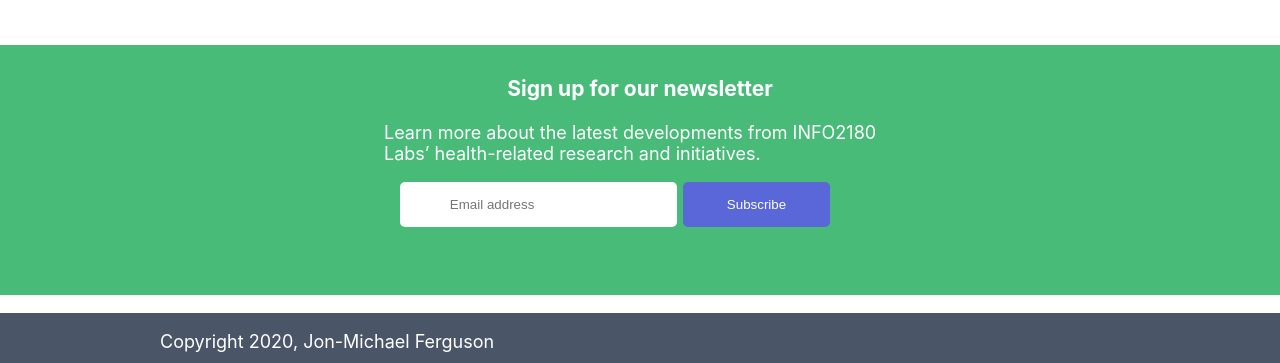
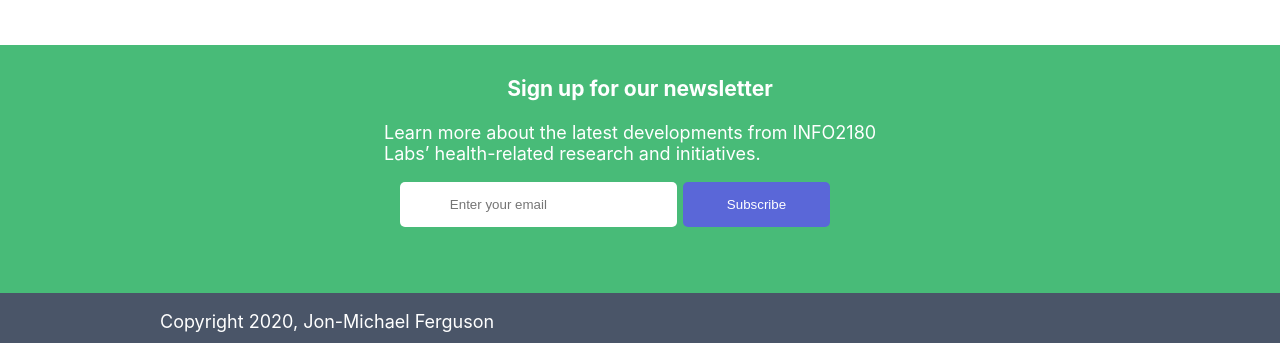
Before and after one commit to JonMike21/info2180-project1, a plain HTML site: page index.html in a window 1280 px wide. Shown: the part 1637-2000 px from the top of the page. Drawn offline with Linux system fonts and the light colour scheme.

Commit message:
Revert "added javascript and fixed small part of css"
This reverts commit 45c441034ea26ee733f7f33b6c14c69a3fafde30.

```diff
--- a/scripts.js
+++ b/scripts.js
@@ -1,19 +1 @@
 /* Add your JavaScript to this file */
-window.onload= ()=>{
-  let btn = document.querySelector(".newsletter form button.btn");
-  let mail = document.querySelector(".newsletter form input[type=\"email\"]");
-  let message = document.querySelector(".newsletter div.message");
-  const testmail = /^(([^<>()\[\]\\.,;:\s@"]+(\.[^<>()\[\]\\.,;:\s@"]+)*)|(".+"))@((\[[0-9]{1,3}\.[0-9]{1,3}\.[0-9]{1,3}\.[0-9]{1,3}\])|(([a-zA-Z\-0-9]+\.)+[a-zA-Z]{2,}))$/ ;
-
-  mail.setAttribute("placeholder", "Email address"); //swet to match template
-
-  btn.onclick = (event)=>{
-    event.preventDefault();
-    if (testmail.test(mail.value.toLowerCase()) != 0 && mail.value.length){
-      message.innerHTML = "Thank you! Your email address ${mail.value} has been added to our mailing list!";
-    }
-    else{
-      message.innerHTML = "Please enter a valid email address.";
-    }
-  }
-}
--- a/styles.css
+++ b/styles.css
@@ -1,7 +1,7 @@
 /* Add your CSS to this file */
 body {
     display: grid;
-    grid-template-rows: 30px 250px 450px 350px 400px 320px 50px;
+    grid-template-rows: 30px 250px 450px 350px 400px 300px 50px;
 
 
     grid-row-gap: 25px;
```
